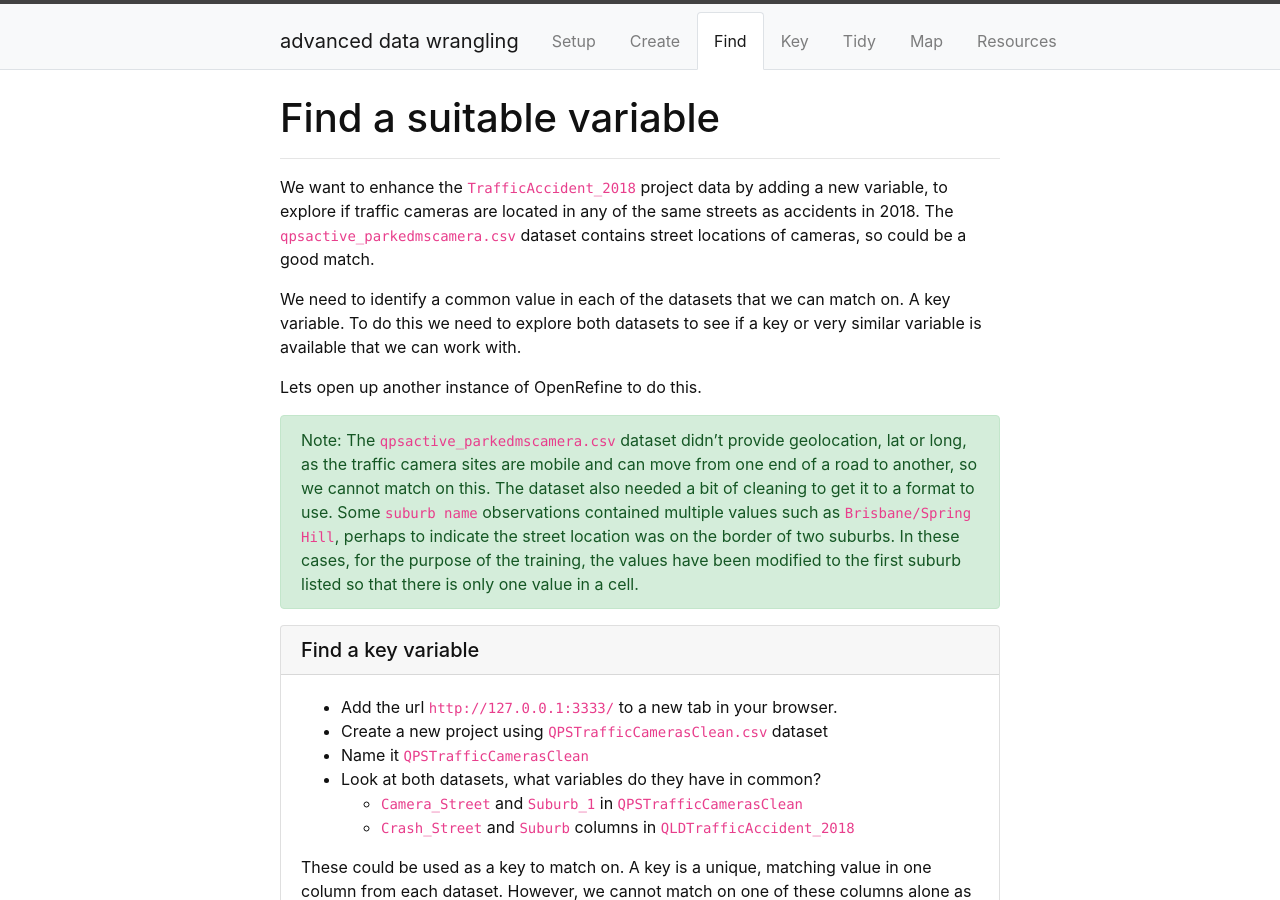
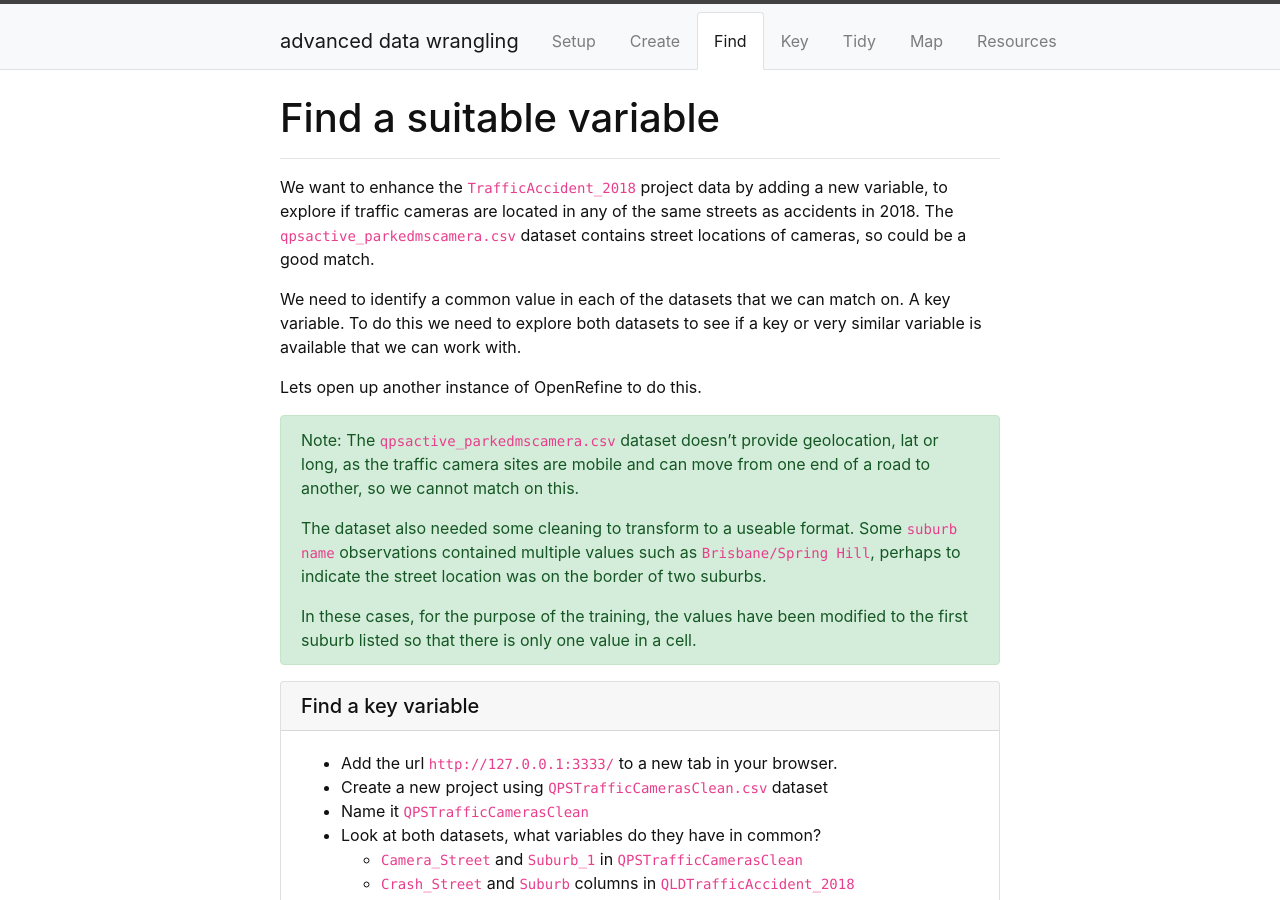
Before and after one commit to GULibrarySandbox/advanced-data-wrangle-old, a Jekyll site: the page built from content/3-lesson.md, in a window 1280 px wide and 900 px high. Built offline with Jekyll 4.4.1, drawn with Linux system fonts in a browser that asks for light colours.

Commit message:
Update 3-lesson.md

```diff
--- a/content/3-lesson.md
+++ b/content/3-lesson.md
@@ -12,7 +12,11 @@ We need to identify a common value in each of the datasets that we can match on.
 
 Lets open up another instance of OpenRefine to do this.
 
-{% capture alert %} Note: The `qpsactive_parkedmscamera.csv`  dataset didn’t provide geolocation, lat or long, as the traffic camera sites are mobile and can move from one end of a road to another, so we cannot match on this.  The dataset also needed a bit of cleaning to get it to a format to use. Some `suburb name` observations contained multiple values such as `Brisbane/Spring Hill`, perhaps to indicate the street location was on the border of two suburbs.  In these cases, for the purpose of the training, the values have been modified to the first suburb listed so that there is only one value in a cell.{% endcapture %}
+{% capture alert %} Note: The `qpsactive_parkedmscamera.csv`  dataset doesn’t provide geolocation, lat or long, as the traffic camera sites are mobile and can move from one end of a road to another, so we cannot match on this.
+
+The dataset also needed some cleaning to transform to a useable format. Some `suburb name` observations contained multiple values such as `Brisbane/Spring Hill`, perhaps to indicate the street location was on the border of two suburbs.
+
+In these cases, for the purpose of the training, the values have been modified to the first suburb listed so that there is only one value in a cell.{% endcapture %}
 {% include alert.md text=alert color="success" %}
 
 {% capture text %}
```
